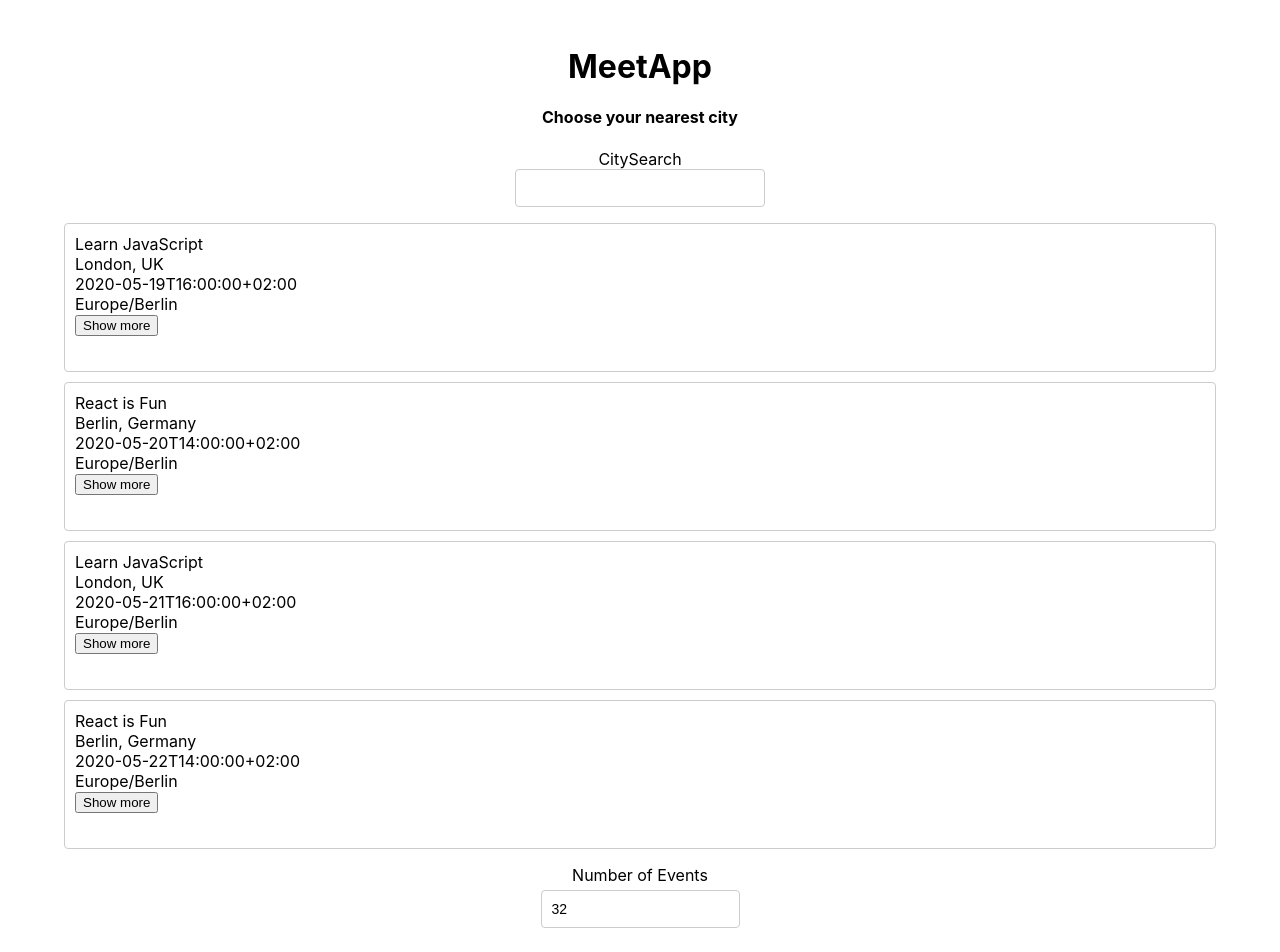
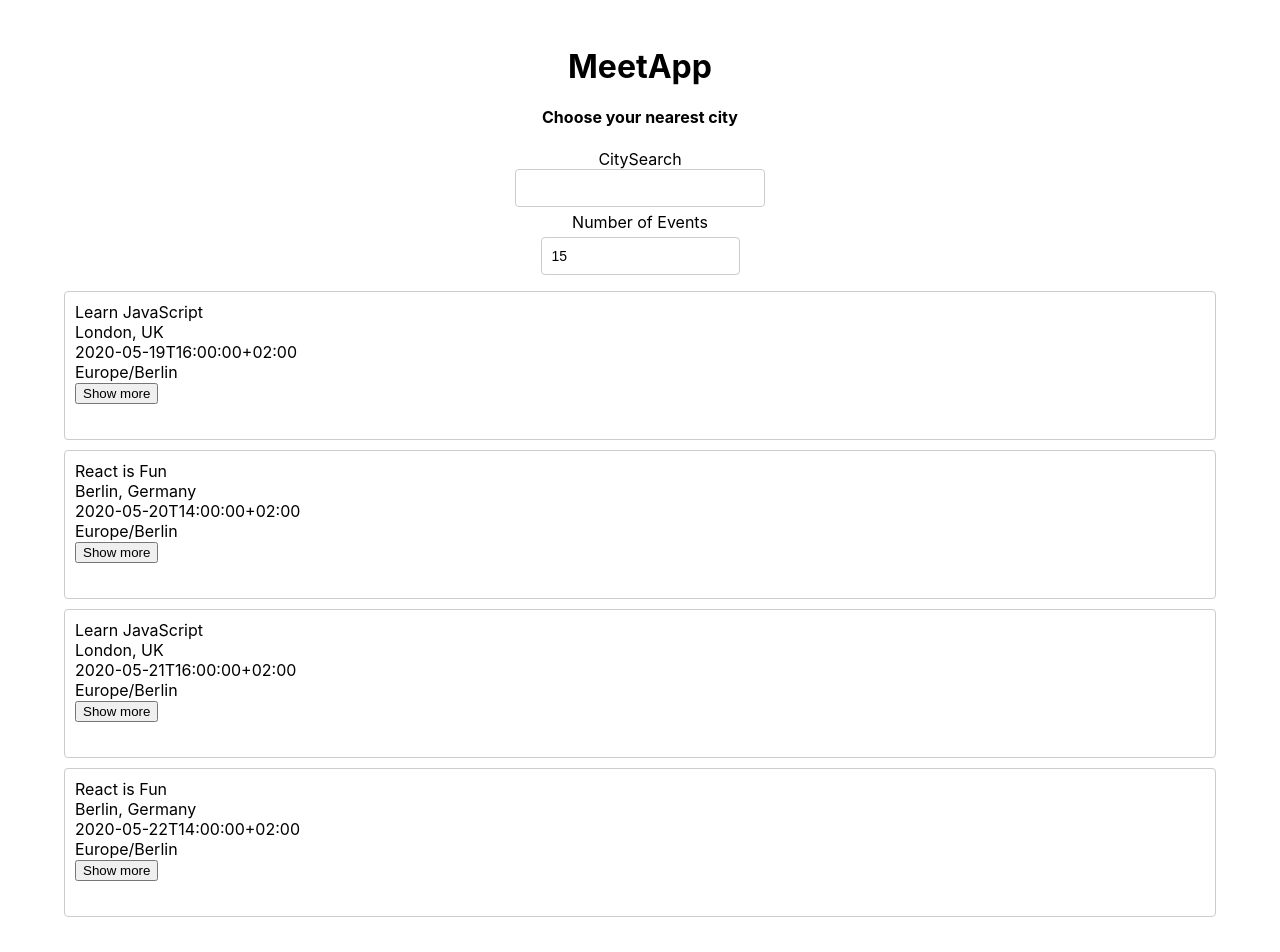
Before and after one commit to lausellv/CFmeetApp, a React (Create React App) app: page / in a window 1280 px wide. Shown: the top 952 px of the page. Built offline with nearby package versions, Linux system fonts and the light colour scheme.

Commit message:
num of events handler

```diff
--- a/src/App.js
+++ b/src/App.js
@@ -48,11 +48,12 @@ export default class App extends Component {
         <h1>MeetApp</h1>
            <h4>Choose your nearest city</h4>
         <CitySearch locations={this.state.locations} updateEvents={this.updateEvents}/>
-        <EventList events={this.state.events} />
         <NumberOfEvents
           updateEvents={this.updateEvents}
           numberOfEvents={this.state.numberOfEvents}
         />
+        <EventList events={this.state.events} />
+
       </div>
     );
   }
--- a/src/NumberOfEvents.js
+++ b/src/NumberOfEvents.js
@@ -2,16 +2,28 @@ import React, { Component } from "react";
 
 export default class NumberOfEvents extends Component {
   state = {
-    numberOfEvents: 32  // default number of events chosen by CF
+    numberOfEvents: 15  // default number of events chosen by CF
   }
 
   handleInputChanged = (event) => {
     const value = event.target.value;
-    this.setState({
-      numberOfEvents: value,
-    });
-
-
+    if (value < 1) {
+      return this.setState({
+        ErrorText: 'Please choose a number between 1 and 20',
+        numberOfEvents: ''
+      });
+    } else if (value > 15) {
+      return this.setState({
+        ErrorText: 'Please choose a number between 1 and 20',
+        numberOfEvents: ''
+      });
+    } else {
+      this.setState({
+        numberOfEvents: value,
+        ErrorText: '',
+      });
+      this.props.updateEvents('', value);
+    }
   };
 
   render() {
@@ -21,6 +33,7 @@ export default class NumberOfEvents extends Component {
         <input
           type="number"
           className="eventNum"
+          placeholder="Enter number of events"
           value={this.state.numberOfEvents}
           onChange={this.handleInputChanged}
         />
```
